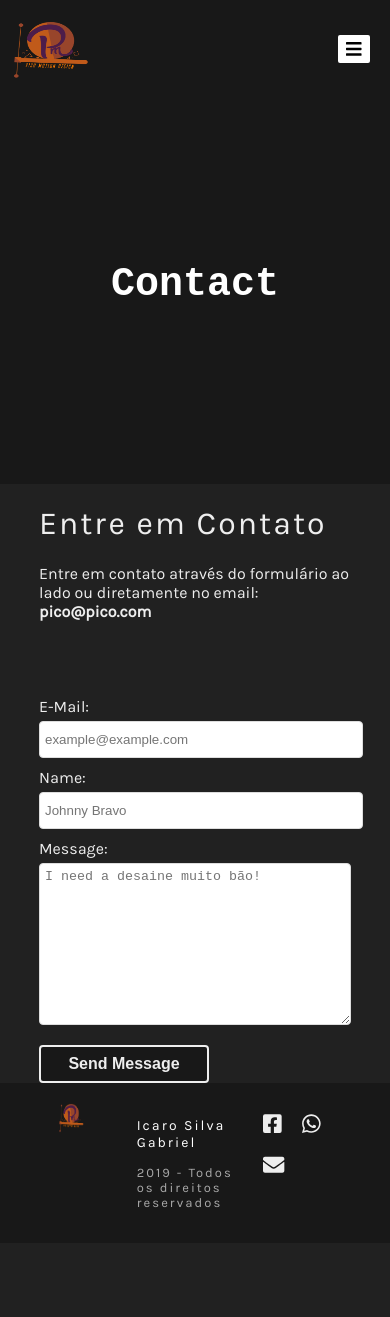
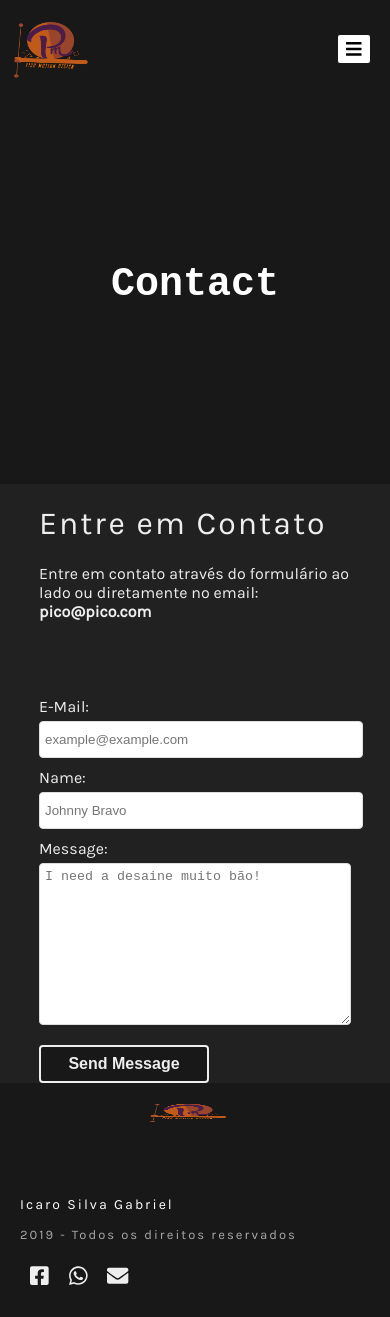
Before and after one commit to luflax/Portfolio-icaro-frontend, a React (Create React App) app: page /contact in a window 390 px wide. Before the commit the page ends 1243 px from the top, so only its background shows below. Built offline with nearby package versions, Linux system fonts and the light colour scheme.

Commit message:
Mais responsividade

```diff
--- a/src/template/footer.css
+++ b/src/template/footer.css
@@ -3,6 +3,11 @@
     padding: 20px;
     display: grid;
     grid-template-columns: repeat(3, 1fr);
+}
+@media screen and (max-width: 900px) {
+    .footer{
+        grid-template-columns: 1fr;
+    }
 }
 .footer div{
     margin-right: 15px;
--- a/src/template/header.css
+++ b/src/template/header.css
@@ -37,6 +37,12 @@
     flex-direction: row;
 }
 @media screen and (max-width: 900px) {
+    .header{
+        padding-top: 20px;
+    }
+    .header.affix{
+        margin-top: 0;
+    }
     .logo-with-menu{
         flex-direction: column;
     }
```
